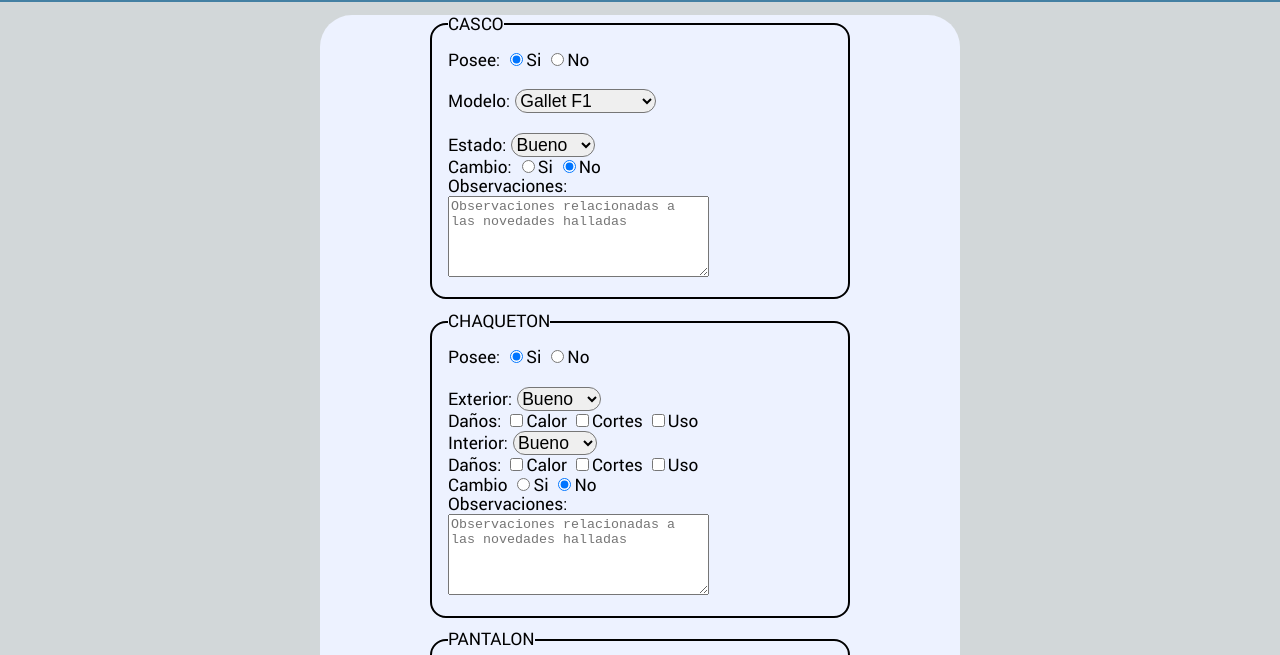
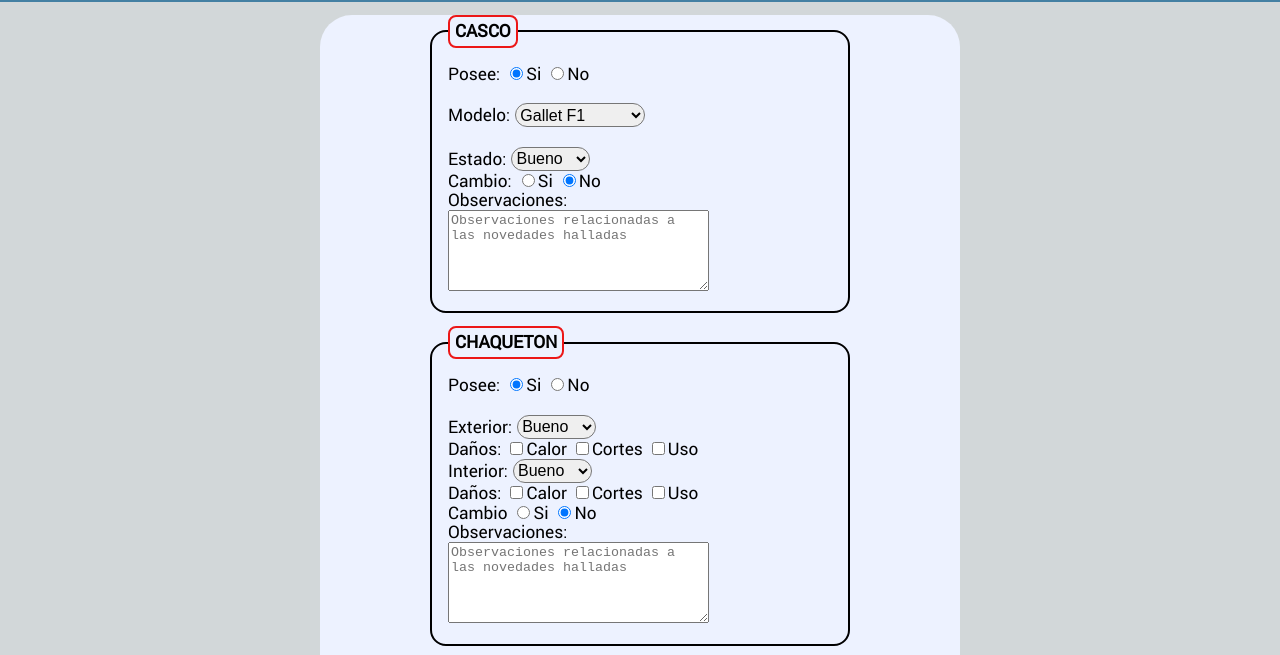
Before and after one commit to hcarrerat/proyecto-HTML, a plain HTML site: page Ver.2/formulario1.html in a window 1280 px wide. Shown: the part 85-740 px from the top of the page. Drawn offline with Linux system fonts and the light colour scheme.

Commit message:
reescribiendo y reordenando el codigo

```diff
--- a/Ver.2/sispre.css
+++ b/Ver.2/sispre.css
@@ -1,9 +1,9 @@
 body{
-  background-color: #D2D7D9;
-  font-family: yantramanav;
+    background-color: #D2D7D9;
+    font-family: yantramanav;
 }
 input[type=submit]{
-    height: 2rem;
+    height: 1rem;
     font-size: 1.2rem;
     border-radius: 0.5rem;
     margin-top: 1.2rem;
@@ -11,15 +11,14 @@ input[type=submit]{
 select{
     height: 1.5rem;
     border-radius: 1rem;
-    font-size: 1.1rem;
+    font-size: 1rem;
 }
-}
+
 legend{
-    border: 2px solid black;
-    border-radius: .3rem;
-    padding: 2px auto;
-    text-align:center;
-
+    border: 2px solid rgb(236, 23, 23);
+    border-radius: .5rem;
+    padding: 5px;
+    font-weight: 1000;
 }
 fieldset{
     border: 2px solid black;
@@ -48,8 +47,6 @@ fieldset{
     font-size:2rem;
     background-color:#4480A3;
     line-height: 2
-}
-
 }
 
 .foot {
```
